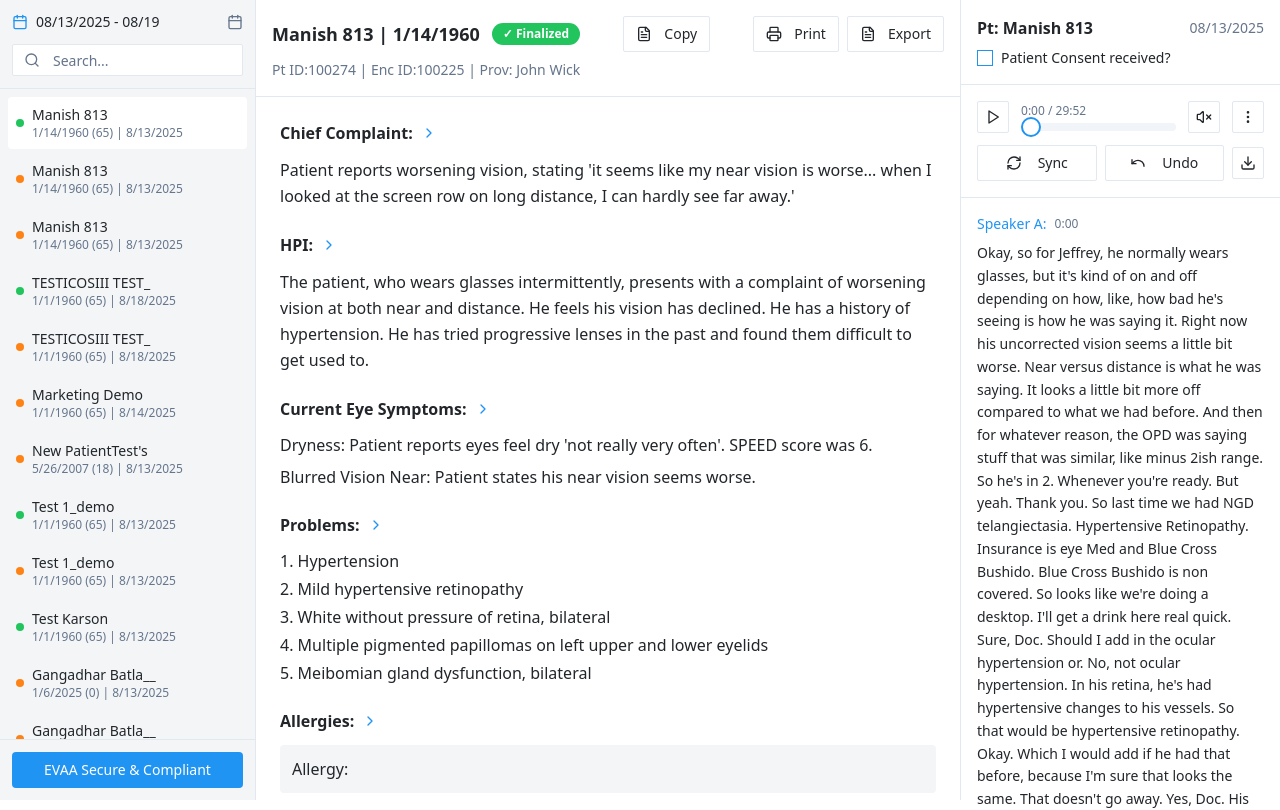
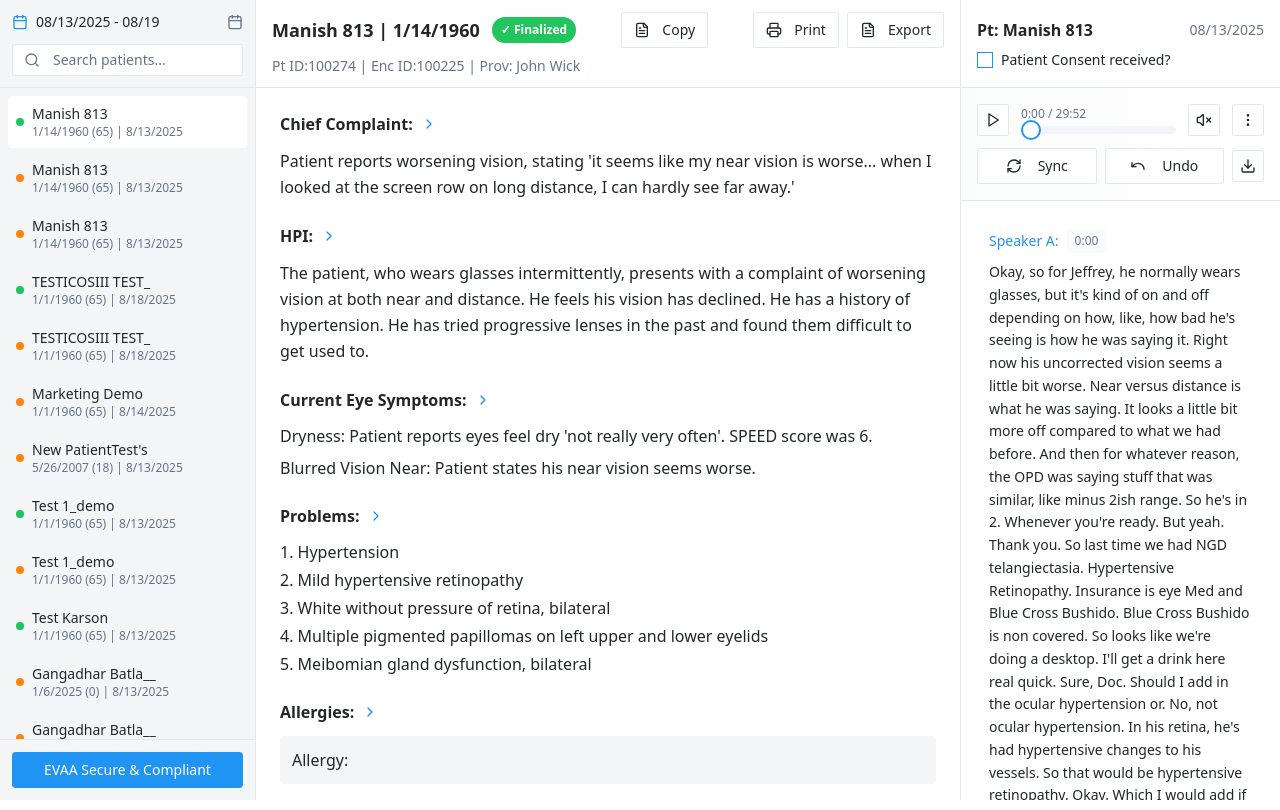
Before and after one commit to AbhijeetD4147/React_scribe, a React (Vite) app: page / in a window 1280 px wide. Shown: the top 810 px of the page. Built offline with nearby package versions, Linux system fonts and the light colour scheme.

Commit message:
Refine layout and alignment
Align all three screens and their headers properly from top and bottom to improve user engagement.

```diff
--- a/src/components/AudioTranscriptPanel.tsx
+++ b/src/components/AudioTranscriptPanel.tsx
@@ -21,27 +21,27 @@ export function AudioTranscriptPanel() {
   return (
     <div className="w-80 bg-white border-l border-border flex flex-col h-full">
       {/* Header */}
-      <div className="p-4 border-b border-border">
+      <div className="h-[88px] p-4 border-b border-border flex flex-col justify-center">
         <div className="flex items-center justify-between mb-2">
           <h3 className="font-semibold text-medical-text-primary">Pt: Manish 813</h3>
           <span className="text-sm text-medical-text-secondary">08/13/2025</span>
         </div>
         <div className="flex items-center gap-2">
           <Checkbox id="patient-consent" />
-          <label htmlFor="patient-consent" className="text-sm text-medical-text-primary">
+          <label htmlFor="patient-consent" className="text-sm text-medical-text-primary cursor-pointer hover:text-medical-blue transition-colors duration-200">
             Patient Consent received?
           </label>
         </div>
       </div>
 
       {/* Audio Player */}
-      <div className="p-4 border-b border-border">
+      <div className="p-4 border-b border-border bg-gradient-to-r from-medical-gray-light/30 to-transparent">
         <div className="flex items-center gap-3 mb-3">
           <Button
             size="sm"
             variant="outline"
             onClick={() => setIsPlaying(!isPlaying)}
-            className="w-8 h-8 p-0"
+            className="w-8 h-8 p-0 hover-scale transition-all duration-200 hover:border-medical-blue hover:bg-medical-blue/10"
           >
             {isPlaying ? (
               <PauseIcon className="w-4 h-4" />
@@ -50,7 +50,7 @@ export function AudioTranscriptPanel() {
             )}
           </Button>
           <div className="flex-1">
-            <div className="text-xs text-medical-text-secondary mb-1">
+            <div className="text-xs text-medical-text-secondary mb-1 font-medium">
               {Math.floor(currentTime)}:{(currentTime % 1 * 60).toFixed(0).padStart(2, '0')} / 29:52
             </div>
             <Slider
@@ -61,39 +61,39 @@ export function AudioTranscriptPanel() {
               className="w-full"
             />
           </div>
-          <Button size="sm" variant="outline" className="w-8 h-8 p-0">
+          <Button size="sm" variant="outline" className="w-8 h-8 p-0 hover-scale transition-all duration-200 hover:border-medical-blue">
             <VolumeXIcon className="w-3 h-3" />
           </Button>
-          <Button size="sm" variant="outline" className="w-8 h-8 p-0">
+          <Button size="sm" variant="outline" className="w-8 h-8 p-0 hover-scale transition-all duration-200 hover:border-medical-blue">
             <MoreVerticalIcon className="w-3 h-3" />
           </Button>
         </div>
         <div className="flex items-center gap-2">
-          <Button size="sm" variant="outline" className="flex-1">
+          <Button size="sm" variant="outline" className="flex-1 hover-scale transition-all duration-200 hover:border-medical-blue">
             <RefreshCwIcon className="w-3 h-3 mr-2" />
             Sync
           </Button>
-          <Button size="sm" variant="outline" className="flex-1">
+          <Button size="sm" variant="outline" className="flex-1 hover-scale transition-all duration-200 hover:border-medical-blue">
             <UndoIcon className="w-3 h-3 mr-2" />
             Undo
           </Button>
-          <Button size="sm" variant="outline" className="w-8 h-8 p-0">
+          <Button size="sm" variant="outline" className="w-8 h-8 p-0 hover-scale transition-all duration-200 hover:border-medical-blue">
             <DownloadIcon className="w-3 h-3" />
           </Button>
         </div>
       </div>
 
       {/* Transcript */}
-      <div className="flex-1">
+      <div className="flex-1 h-0">
         <ScrollArea className="h-full">
           <div className="p-4">
             {transcriptData.map((entry, index) => (
-              <div key={index} className="mb-4">
+              <div key={index} className="mb-4 animate-fade-in hover:bg-medical-gray-light/20 rounded-lg p-3 transition-all duration-200 cursor-pointer">
                 <div className="flex items-center gap-2 mb-2">
                   <span className="font-medium text-medical-blue text-sm">
                     {entry.speaker}:
                   </span>
-                  <span className="text-xs text-medical-text-secondary">
+                  <span className="text-xs text-medical-text-secondary bg-medical-gray-light/50 px-2 py-1 rounded">
                     {entry.time}
                   </span>
                 </div>
--- a/src/components/MedicalInterface.tsx
+++ b/src/components/MedicalInterface.tsx
@@ -7,7 +7,7 @@ export function MedicalInterface() {
   const [selectedPatientId, setSelectedPatientId] = useState<string>("1");
 
   return (
-    <div className="h-screen bg-background flex">
+    <div className="h-screen bg-background flex overflow-hidden">
       <PatientListSidebar
         selectedPatientId={selectedPatientId}
         onPatientSelect={setSelectedPatientId}
--- a/src/components/MedicalRecordView.tsx
+++ b/src/components/MedicalRecordView.tsx
@@ -5,30 +5,30 @@ import { ChevronRightIcon, FileTextIcon, PrinterIcon } from "lucide-react";
 
 export function MedicalRecordView() {
   return (
-    <div className="flex-1 bg-white">
+    <div className="flex-1 bg-white flex flex-col h-full">
       {/* Header */}
-      <div className="border-b border-border p-4">
+      <div className="h-[88px] border-b border-border p-4 flex flex-col justify-center">
         <div className="flex items-center justify-between mb-2">
           <div className="flex items-center gap-3">
             <h1 className="text-lg font-semibold text-medical-text-primary">
               Manish 813 | 1/14/1960
             </h1>
-            <Badge variant="secondary" className="bg-medical-green text-white text-xs">
+            <Badge variant="secondary" className="bg-medical-green text-white text-xs px-2 py-1 animate-fade-in">
               ✓ Finalized
             </Badge>
           </div>
 
-          <Button variant="outline" size="sm" className="mx-4">
+          <Button variant="outline" size="sm" className="mx-4 hover-scale transition-all duration-200 hover:border-medical-blue">
             <FileTextIcon className="w-4 h-4 mr-1" />
             Copy
           </Button>
 
           <div className="flex items-center gap-2">
-            <Button variant="outline" size="sm">
+            <Button variant="outline" size="sm" className="hover-scale transition-all duration-200 hover:border-medical-blue">
               <PrinterIcon className="w-4 h-4 mr-1" />
               Print
             </Button>
-            <Button variant="outline" size="sm">
+            <Button variant="outline" size="sm" className="hover-scale transition-all duration-200 hover:border-medical-blue">
               <FileTextIcon className="w-4 h-4 mr-1" />
               Export
             </Button>
@@ -40,7 +40,7 @@ export function MedicalRecordView() {
       </div>
 
       {/* Content */}
-      <ScrollArea className="flex-1">
+      <ScrollArea className="flex-1 h-0">
         <div className="p-6 space-y-6">
           {/* Chief Complaint */}
           <div className="space-y-3">
--- a/src/components/PatientListSidebar.tsx
+++ b/src/components/PatientListSidebar.tsx
@@ -37,20 +37,20 @@ export function PatientListSidebar({ selectedPatientId, onPatientSelect }: Patie
   return (
     <div className="w-64 bg-sidebar border-r border-sidebar-border flex flex-col h-full">
       {/* Header */}
-      <div className="p-3 border-b border-sidebar-border">
+      <div className="h-[88px] p-3 border-b border-sidebar-border flex flex-col justify-center">
         <div className="flex items-center gap-2 mb-3">
           <CalendarIcon className="w-4 h-4 text-medical-blue" />
-          <span className="text-sm text-medical-text-primary">08/13/2025 - 08/19</span>
+          <span className="text-sm font-medium text-medical-text-primary">08/13/2025 - 08/19</span>
           <CalendarIcon className="w-4 h-4 text-medical-text-secondary ml-auto" />
         </div>
         <div className="relative">
           <SearchIcon className="w-4 h-4 absolute left-3 top-1/2 transform -translate-y-1/2 text-medical-text-secondary" />
-          <Input placeholder="Search..." className="pl-10 h-8 text-sm" />
+          <Input placeholder="Search patients..." className="pl-10 h-8 text-sm transition-all duration-200 hover:border-medical-blue focus:border-medical-blue" />
         </div>
       </div>
 
       {/* Patient List */}
-      <ScrollArea className="flex-1">
+      <ScrollArea className="flex-1 h-0">
         <div className="p-2">
           {patientEntries.map((patient) => (
             <div
```
